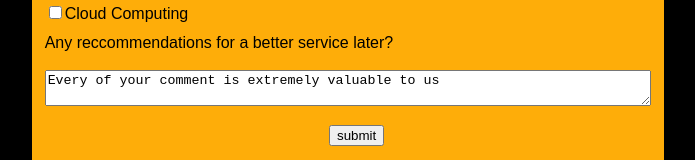
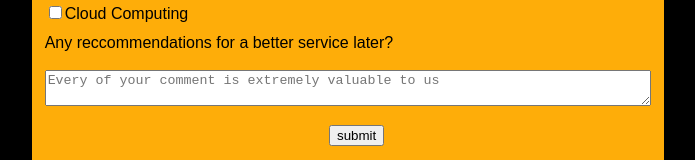
Before and after one commit to ngoquoc-git/Summer2021, a plain HTML site: page Web/Survey-Form/index.html in a window 1280 px wide. Shown: the part 939-1099 px from the top of the page, without its empty margins (292-987 px from the left). Drawn offline with Linux system fonts and the light colour scheme.

Commit message:
edit content

```diff
--- a/Web/Survey-Form/index.html
+++ b/Web/Survey-Form/index.html
@@ -50,7 +50,7 @@
                 <label for="cloud"><input id="cloud" value="cloud" for="career" type="checkbox">Cloud Computing</label><br>
 
                 <label for="comments">Any reccommendations for a better service later?</label><br><br>
-                <textarea id="comments" name="comments">Every of your comment is extremely valuable to us</textarea>
+                <textarea id="comments" name="comments" placeholder="Every of your comment is extremely valuable to us"></textarea>
 
                 <input type="submit" id="submit" value="submit">
             </form>
```
